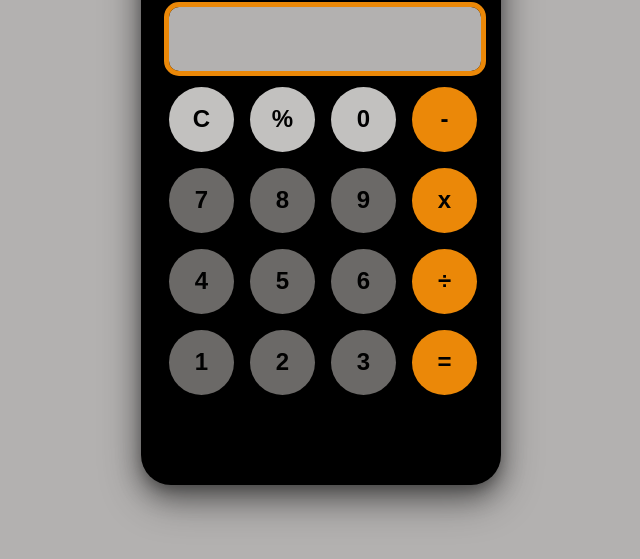
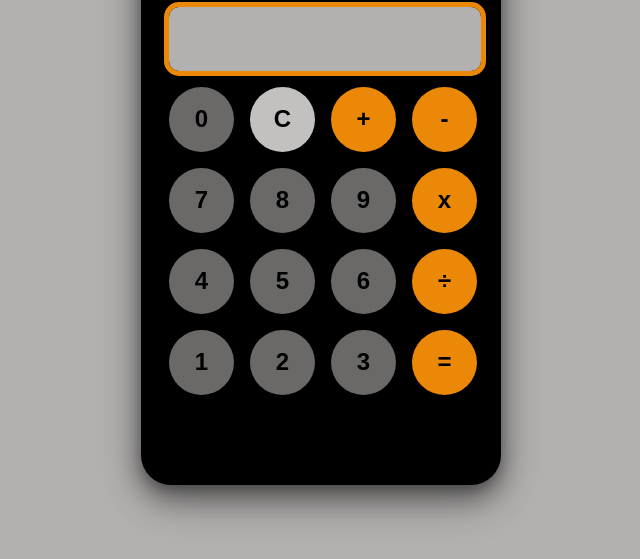
Before and after one commit to Farrelradput/Farrelradputkalkulator.github.io, a plain HTML site: page index.html in a window 1280 px wide. Shown: the part 205-764 px from the top of the page, without its empty margins (319-959 px from the left). Drawn offline with Linux system fonts and the light colour scheme.

Commit message:
Update index.html

```diff
--- a/index.html
+++ b/index.html
@@ -15,9 +15,9 @@
             <td colspan=4><input type="text" readonly></td>
         </tr>
         <tr>
-            <td><button class="c">C</button></td>
-            <td><button class="persen">%</button></td>
-            <td><button class="zero">0</button></td>
+            <td><button class="angka">0</button></td>
+            <td><button class="c">C   </button></td>
+            <td><button>+</button></td>
             <td><button>-</button></td>
         </tr>
         <tr>
```
